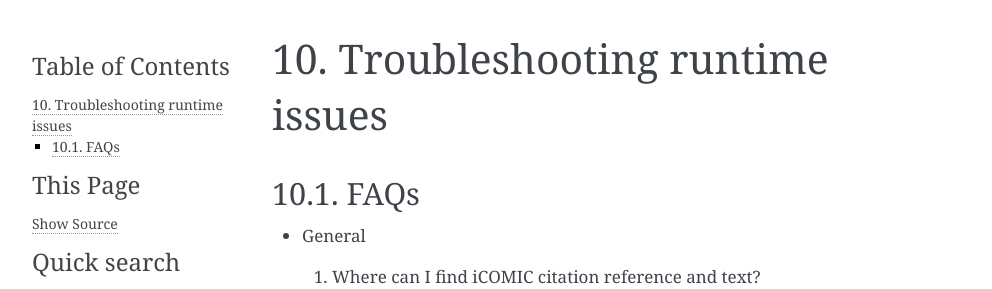
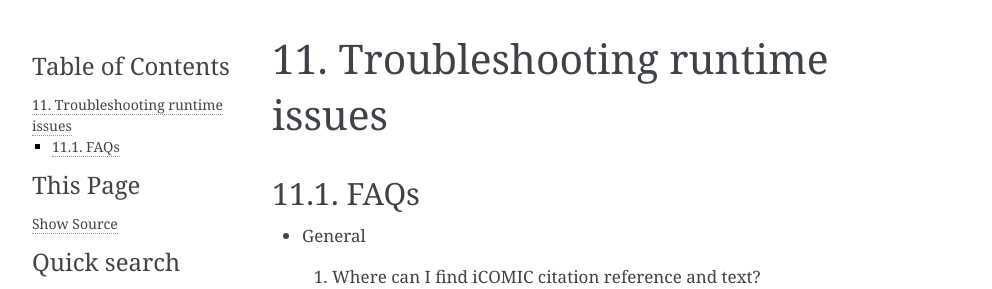
Before and after one commit to anjanaanilkumar1289/iCOMIC_doc, a Sphinx documentation site: the page built from docs/troubleshoot.md, in a window 1280 px wide. Shown: the top 289 px of the page, without its empty margins (148-1140 px from the left). Built offline with Sphinx 7.4.7, drawn with Linux system fonts in a browser that asks for light colours.

Commit message:
Update troubleshoot.md

```diff
--- a/docs/troubleshoot.md
+++ b/docs/troubleshoot.md
@@ -1,6 +1,6 @@
-## 10. Troubleshooting runtime issues
+## 11. Troubleshooting runtime issues
 
-#### 10.1. FAQs
+#### 11.1. FAQs
 
 -  General
 
```
